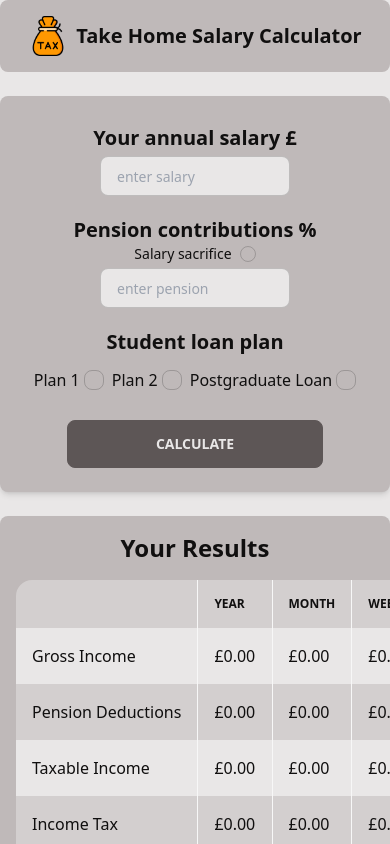
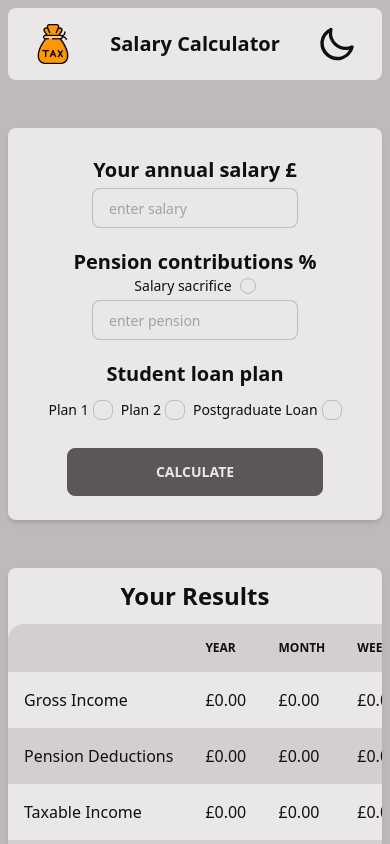
Before and after one commit to aamircodes/salary-calculator, a React (Create React App) app: page / in a window 390 px wide. Shown: the top 844 px of the page. Built offline with nearby package versions, Linux system fonts and the light colour scheme.

Commit message:
add dark mode

```diff
--- a/src/App.js
+++ b/src/App.js
@@ -20,7 +20,8 @@
   const [takehome, setTakehome] = useState('');
 
   return (
-    <div className='max-w-4xl mx-auto flex flex-col gap-6 sm:gap-12 bg-base-100'>
+    <div className='bg-base-300'>
+      <div className='max-w-4xl mx-auto flex flex-col gap-8 sm:gap-12'>
         <Header />
         <div ref={formRef}>
           <Form
@@ -40,7 +41,7 @@
         </div>
         <div ref={tableRef}>
           <Table
-          className='md:mt-8'
+            className='md:my-8'
             grossIncome={grossIncome}
             taxableIncome={taxableIncome}
             incomeTax={incomeTax}
@@ -54,9 +55,12 @@
         </div>
         <TakehomeText takehome={takehome} gross={grossIncome} />
         <RecalculateButton
-        scrollUp={() => formRef.current.scrollIntoView({ behavior: 'smooth' })}
+          scrollUp={() =>
+            formRef.current.scrollIntoView({ behavior: 'smooth' })
+          }
         />
         <Footer />
+      </div>
     </div>
   );
 };
--- a/src/components/Form.js
+++ b/src/components/Form.js
@@ -123,7 +123,7 @@
 
   return (
     <div className={`${className}`}>
-      <section className='bg-base-300 rounded-lg shadow-md px-4 py-6'>
+      <section className='bg-base-100 rounded-lg shadow-md px-4 py-6 m-2 md:m-0'>
         <form onSubmit={handleSubmit} className='mx-auto'>
           <div className='grid grid-cols-1 sm:grid-cols-2 sm:gap-4 sm:pl-8 p-1 items-center gap-y-1'>
             <label className='text-xl text-center sm:text-start font-semibold'>
@@ -132,7 +132,7 @@
             <input
               type='number'
               placeholder='enter salary'
-              className='input input-md input-bordered h-10 mx-20 sm:mx-16'
+              className='input input-md input-bordered h-10 mx-16'
               step='0.01'
               min={0}
               required
@@ -155,9 +155,8 @@
                 </label>
               </div>
             </div>
-
             <input
-              className='input input-md h-10 input-bordered mx-20 sm:mx-16'
+              className='input input-md h-10 input-bordered mx-16 '
               type='number'
               step='0.01'
               min={0}
@@ -171,7 +170,7 @@
               Student loan plan
             </label>
             <div className='flex flex-row sm:space-x-2 justify-center'>
-              <label className='label cursor-pointer'>
+              <label className='label cursor-pointer text-sm sm:text-base'>
                 Plan 1
                 <input
                   type='checkbox'
@@ -180,7 +179,7 @@
                   className='checkbox h-5 w-5 ml-1'
                 />
               </label>
-              <label className='label cursor-pointer'>
+              <label className='label cursor-pointer text-sm sm:text-base'>
                 Plan 2
                 <input
                   type='checkbox'
@@ -189,7 +188,7 @@
                   className='checkbox h-5 w-5 ml-1'
                 />
               </label>
-              <label className='label cursor-pointer'>
+              <label className='label cursor-pointer text-sm sm:text-base'>
                 Postgraduate Loan
                 <input
                   type='checkbox'
--- a/src/components/Header.js
+++ b/src/components/Header.js
@@ -1,20 +1,63 @@
+import { useEffect, useState } from 'react';
 import incomeIcon from '../logo.png';
 
 const Header = () => {
-  const handleIconClick = () => {
-    window.scrollTo(0, 0); // Scrolls to the top of the page
+  const [theme, setTheme] = useState(
+    localStorage.getItem('theme') ? localStorage.getItem('theme') : 'garden'
+  );
+
+  const handleToggle = (e) => {
+    if (e.target.checked) {
+      setTheme('dark');
+    } else {
+      setTheme('garden');
+    }
   };
+
+  useEffect(() => {
+    localStorage.setItem('theme', theme);
+    const localTheme = localStorage.getItem('theme');
+    document.querySelector('html').setAttribute('data-theme', localTheme);
+  }, [theme]);
+
   return (
-    <header className='text-center bg-base-300 rounded-lg px-4'>
-      <div className='py-4 flex items-center justify-center'>
-        <a href='#' onClick={handleIconClick}>
-          <img className='h-10 mr-2' src={incomeIcon} alt='icon' />
-        </a>
-        <div className='flex flex-col md:flex-row'>
-          <span className='text-xl md:text-2xl font-bold'>
-            Take Home Salary Calculator
-          </span>
-        </div>
+    <header className='text-center bg-base-100 rounded-lg flex items-center justify-between px-2 py-3 text-base-content m-2 md:m-0'>
+      <button
+        onClick={() => {
+          window.location.reload();
+        }}
+        className='btn btn-ghost'
+      >
+        <img className='h-10' src={incomeIcon} alt='icon' />
+      </button>
+      <button
+        onClick={() => {
+          window.location.reload();
+        }}
+        className='md:text-3xl font-bold btn btn-ghost normal-case text-xl'
+      >
+        Salary Calculator
+      </button>
+      <div>
+        <label className='swap swap-rotate btn btn-ghost'>
+          <input type='checkbox' onChange={handleToggle} />
+
+          <svg
+            className='swap-on fill-current w-10 h-10'
+            xmlns='http://www.w3.org/2000/svg'
+            viewBox='0 0 24 24'
+          >
+            <path d='M5.64,17l-.71.71a1,1,0,0,0,0,1.41,1,1,0,0,0,1.41,0l.71-.71A1,1,0,0,0,5.64,17ZM5,12a1,1,0,0,0-1-1H3a1,1,0,0,0,0,2H4A1,1,0,0,0,5,12Zm7-7a1,1,0,0,0,1-1V3a1,1,0,0,0-2,0V4A1,1,0,0,0,12,5ZM5.64,7.05a1,1,0,0,0,.7.29,1,1,0,0,0,.71-.29,1,1,0,0,0,0-1.41l-.71-.71A1,1,0,0,0,4.93,6.34Zm12,.29a1,1,0,0,0,.7-.29l.71-.71a1,1,0,1,0-1.41-1.41L17,5.64a1,1,0,0,0,0,1.41A1,1,0,0,0,17.66,7.34ZM21,11H20a1,1,0,0,0,0,2h1a1,1,0,0,0,0-2Zm-9,8a1,1,0,0,0-1,1v1a1,1,0,0,0,2,0V20A1,1,0,0,0,12,19ZM18.36,17A1,1,0,0,0,17,18.36l.71.71a1,1,0,0,0,1.41,0,1,1,0,0,0,0-1.41ZM12,6.5A5.5,5.5,0,1,0,17.5,12,5.51,5.51,0,0,0,12,6.5Zm0,9A3.5,3.5,0,1,1,15.5,12,3.5,3.5,0,0,1,12,15.5Z' />
+          </svg>
+
+          <svg
+            className='swap-off fill-current w-10 h-10'
+            xmlns='http://www.w3.org/2000/svg'
+            viewBox='0 0 24 24'
+          >
+            <path d='M21.64,13a1,1,0,0,0-1.05-.14,8.05,8.05,0,0,1-3.37.73A8.15,8.15,0,0,1,9.08,5.49a8.59,8.59,0,0,1,.25-2A1,1,0,0,0,8,2.36,10.14,10.14,0,1,0,22,14.05,1,1,0,0,0,21.64,13Zm-9.5,6.69A8.14,8.14,0,0,1,7.08,5.22v.27A10.15,10.15,0,0,0,17.22,15.63a9.79,9.79,0,0,0,2.1-.22A8.11,8.11,0,0,1,12.14,19.73Z' />
+          </svg>
+        </label>
       </div>
     </header>
   );
--- a/src/components/Table.js
+++ b/src/components/Table.js
@@ -14,11 +14,11 @@
 }) => {
   return (
     <div className={`${className}`}>
-      <div className='rounded-lg bg-base-300 shadow-md'>
-        <h2 className='flex justify-center text-2xl font-bold pt-4'>
+      <div className='m-2 md:m-0 rounded-lg bg-base-100 shadow-md'>
+        <h2 className='flex justify-center text-2xl font-bold py-3'>
           Your Results
         </h2>
-        <div className='overflow-x-auto py-4 px-4'>
+        <div className='overflow-x-auto'>
           <table className='table table-zebra w-full'>
             <thead>
               <tr>
--- a/src/components/TakehomeText.js
+++ b/src/components/TakehomeText.js
@@ -9,7 +9,7 @@
     : 'Find out what % of your salary you take home by using the form above';
 
   return (
-    <div className='rounded-lg bg-base-300 shadow-md text-center font-bold'>
+    <div className='m-2 md:m-0 rounded-lg bg-base-100 shadow-md text-center font-bold'>
       <p className='text-base md:text-lg p-4 px-8 sm:p-4 mx-auto'>{message}</p>
     </div>
   );
--- a/src/index.css
+++ b/src/index.css
@@ -1,19 +1,6 @@
 @tailwind base;
 @tailwind components;
 @tailwind utilities;
-
-.table th {
-    border-right: 1px solid #f7f7f7;
-}
-
-.table td {
-    border-right: 1px solid #f7f7f7;
-}
-
-.table th:last-child,
-.table td:last-child {
-  border-right: none;
-}
 
 /* Chrome, Safari, Edge, Opera */
 input::-webkit-outer-spin-button,
--- a/tailwind.config.js
+++ b/tailwind.config.js
@@ -8,7 +8,7 @@
     extend: {},
   },
   daisyui: {
-    themes: ['garden'],
+    themes: ['garden', 'dark'],
   },
   plugins: [require('daisyui')],
 };
```
Lines whose indentation alone changed are shown as unchanged.
